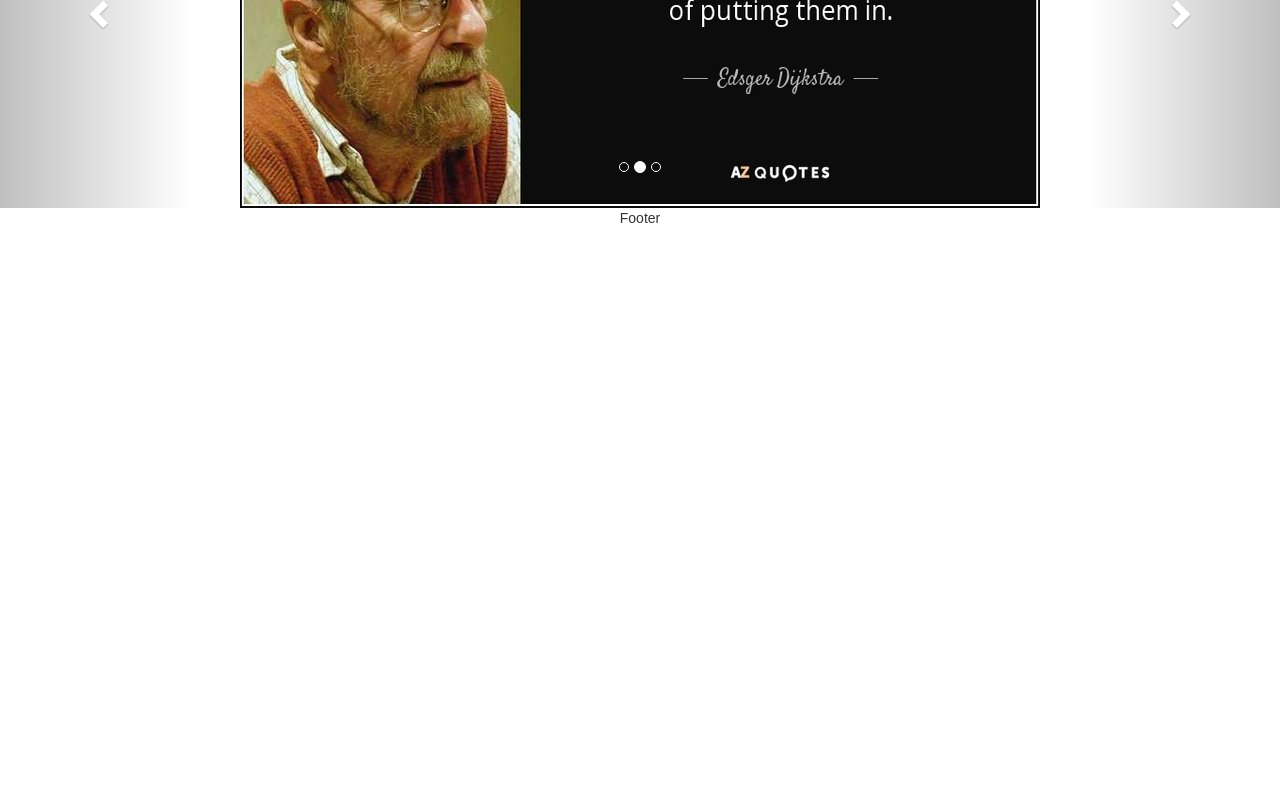
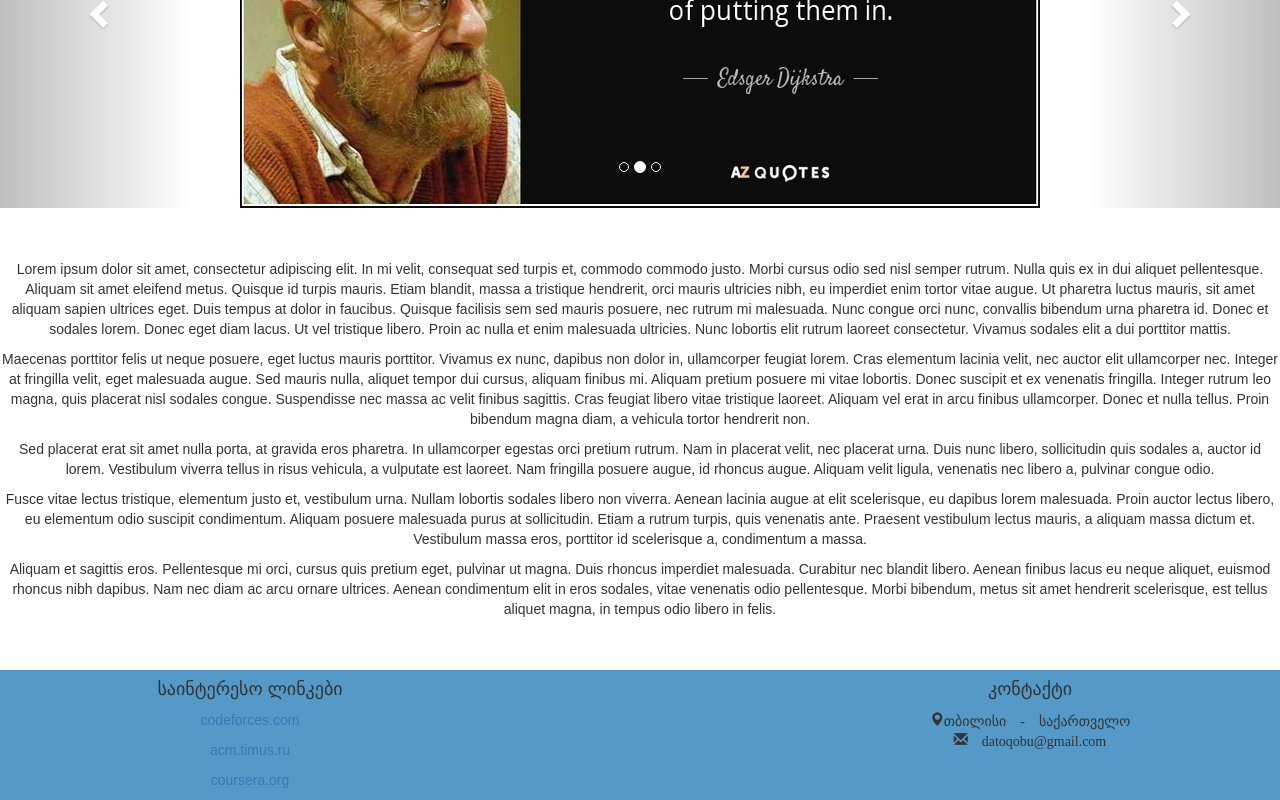
Before and after one commit to Bachelor-Project/web-ui, a React (Create React App) app: page / in a window 1280 px wide. Shown: the part 264-1064 px from the top of the page. Before the commit the page ends 800 px from the top, so only its background shows below. Built offline with nearby package versions, Linux system fonts and the light colour scheme.

Commit message:
Add Footer and TextMessage on home page

```diff
--- a/public/index.html
+++ b/public/index.html
@@ -18,8 +18,8 @@
     <title>BP</title>
   </head>
   <body>
-    <div id="navbar"></div>
-    <div id="home_slider"></div>
+    <div id="root"></div>
+
     <!--
       This HTML file is a template.
       If you open it directly in the browser, you will see an empty page.
--- a/src/components/app/App.jsx
+++ b/src/components/app/App.jsx
@@ -3,16 +3,17 @@ import './App.css';
 import React, { Component } from 'react';
 import MyNavbar from '../navbar/MyNavbar';
 import HomeCarousel from '../carousel/HomeCarousel';
+import TextMessage from '../textplain/TextMessage';
 import Footer from '../footer/Footer';
-
 
 class App extends Component {
 
   render() {
     return (
       <div className="App">
-        <MyNavbar brand="ალგორითმი" home="მთავარი" tag1="ამოცანები" tag2="თეორია" righttag1="ავტორიზაცია" righttag2="რეგისტრაცია"/>
+        <MyNavbar brand="ალგორითმი" home="მთავარი" menu1="ამოცანები" menu2="თეორია" info="ინფორმაცია" right_menu1="ავტორიზაცია / რეგისტრაცია" />
         <HomeCarousel />
+        <TextMessage />
         <Footer />
       </div>
     );
--- a/src/components/footer/Footer.jsx
+++ b/src/components/footer/Footer.jsx
@@ -1,12 +1,31 @@
 import React, { Component } from 'react';
+import {Grid, Row, Col, Clearfix} from 'react-bootstrap';
+import {Glyphicon} from 'react-bootstrap';
+import './style.css';
 
 class Footer extends Component {
 
 	render (){
 		return (
-				<div>
-					<p>Footer</p>
-				</div>
+			<section id="footer" >
+				<Grid>
+				    <Row className="show-grid">
+						<Col sm={6} md={4} className="pull-left">
+							<h4>საინტერესო ლინკები</h4>
+							<p><a href="http://codeforces.com/" target="_blank">codeforces.com</a></p>
+							<p><a href="http://acm.timus.ru/" target="_blank">acm.timus.ru</a></p>
+							<p><a href="https://www.coursera.org/" target="_blank">coursera.org</a></p>
+						</Col>
+						<Col sm={6} md={4} className="pull-right">
+							<h4>კონტაქტი</h4>
+							<div className="contact-info">
+								<Glyphicon glyph="map-marker">თბილისი - საქართველო</Glyphicon><br/>
+								<Glyphicon glyph="envelope"> datoqobu@gmail.com</Glyphicon>
+							</div>
+						</Col>
+				    </Row>
+			  	</Grid>
+			  </section>
 		)
 	};
 }
--- /dev/null
+++ b/src/components/footer/style.css
@@ -0,0 +1,3 @@
+#footer {
+	background: #5499C7;
+}
--- a/src/components/navbar/MyNavbar.jsx
+++ b/src/components/navbar/MyNavbar.jsx
@@ -10,20 +10,25 @@ class MyNavbar extends Component {
         super(props);
 
         this.onHomeClick = this.onHomeClick.bind(this);
-        this.onTag1Click = this.onTag1Click.bind(this);
-        this.onTag2Click = this.onTag2Click.bind(this);
+        this.onTasksClick = this.onTasksClick.bind(this);
+        this.onTopicsClick = this.onTopicsClick.bind(this);
     }
 
     onHomeClick() {
         alert("Home");
     }
 
-    onTag1Click() {
+    onTasksClick() {
         alert("hashHistory.push(page 1);");
         hashHistory.push("page 1");
     }
 
-    onTag2Click() {
+    onTopicsClick() {
+        alert("hashHistory.push(page 2);");
+        hashHistory.push("page 2");
+    }
+
+    onInfoClick() {
         alert("hashHistory.push(page 2);");
         hashHistory.push("page 2");
     }
@@ -41,11 +46,12 @@ class MyNavbar extends Component {
                     <Navbar.Collapse>
                     <Nav>
                         <NavItem eventKey={1} href="#" onClick={this.onHomeClick} active ><Glyphicon glyph="home" />   {this.props.home}</NavItem>
-                        <NavItem eventKey={2} href="#" onClick={this.onTag1Click} ><Glyphicon glyph="pencil" />  {this.props.tag1}</NavItem>
-                        <NavItem eventKey={3} href="#" onClick={this.onTag2Click} ><Glyphicon glyph="book" />  {this.props.tag2}</NavItem>
+                        <NavItem eventKey={2} href="#" onClick={this.onTasksClick} ><Glyphicon glyph="pencil" />  {this.props.menu1}</NavItem>
+                        <NavItem eventKey={3} href="#" onClick={this.onTopicsClick} ><Glyphicon glyph="book" />  {this.props.menu2}</NavItem>
+                        <NavItem eventKey={4} href="#" onClick={this.onInfoClick} ><Glyphicon glyph="info-sign" />   {this.props.info}</NavItem>
                     </Nav>
                     <Nav pullRight>
-                        <NavItem eventKey={4} href="#"><Glyphicon glyph="user" />    {this.props.righttag1} / {this.props.righttag2}</NavItem>
+                        <NavItem eventKey={4} href="#"><Glyphicon glyph="user" />  {this.props.right_menu1}</NavItem>
                     </Nav>
                     </Navbar.Collapse>
                 </Navbar>
--- /dev/null
+++ b/src/components/textplain/TextMessage.jsx
@@ -0,0 +1,34 @@
+import React, {Component} from 'react';
+import './style.css';
+
+class TextMessage extends Component {
+
+	render (){
+		return (
+				<div id="text">
+		      <p>
+		        Lorem ipsum dolor sit amet, consectetur adipiscing elit. In mi velit, consequat sed turpis et, commodo commodo justo. Morbi cursus odio sed nisl semper rutrum. Nulla quis ex in dui aliquet pellentesque. Aliquam sit amet eleifend metus. Quisque id turpis mauris. Etiam blandit, massa a tristique hendrerit, orci mauris ultricies nibh, eu imperdiet enim tortor vitae augue. Ut pharetra luctus mauris, sit amet aliquam sapien ultrices eget. Duis tempus at dolor in faucibus. Quisque facilisis sem sed mauris posuere, nec rutrum mi malesuada. Nunc congue orci nunc, convallis bibendum urna pharetra id. Donec et sodales lorem. Donec eget diam lacus. Ut vel tristique libero. Proin ac nulla et enim malesuada ultricies. Nunc lobortis elit rutrum laoreet consectetur. Vivamus sodales elit a dui porttitor mattis.
+		      </p>
+
+		      <p>
+		        Maecenas porttitor felis ut neque posuere, eget luctus mauris porttitor. Vivamus ex nunc, dapibus non dolor in, ullamcorper feugiat lorem. Cras elementum lacinia velit, nec auctor elit ullamcorper nec. Integer at fringilla velit, eget malesuada augue. Sed mauris nulla, aliquet tempor dui cursus, aliquam finibus mi. Aliquam pretium posuere mi vitae lobortis. Donec suscipit et ex venenatis fringilla. Integer rutrum leo magna, quis placerat nisl sodales congue. Suspendisse nec massa ac velit finibus sagittis. Cras feugiat libero vitae tristique laoreet. Aliquam vel erat in arcu finibus ullamcorper. Donec et nulla tellus. Proin bibendum magna diam, a vehicula tortor hendrerit non.
+		      </p>
+
+		      <p>
+		        Sed placerat erat sit amet nulla porta, at gravida eros pharetra. In ullamcorper egestas orci pretium rutrum. Nam in placerat velit, nec placerat urna. Duis nunc libero, sollicitudin quis sodales a, auctor id lorem. Vestibulum viverra tellus in risus vehicula, a vulputate est laoreet. Nam fringilla posuere augue, id rhoncus augue. Aliquam velit ligula, venenatis nec libero a, pulvinar congue odio.
+		      </p>
+
+		      <p>
+		        Fusce vitae lectus tristique, elementum justo et, vestibulum urna. Nullam lobortis sodales libero non viverra. Aenean lacinia augue at elit scelerisque, eu dapibus lorem malesuada. Proin auctor lectus libero, eu elementum odio suscipit condimentum. Aliquam posuere malesuada purus at sollicitudin. Etiam a rutrum turpis, quis venenatis ante. Praesent vestibulum lectus mauris, a aliquam massa dictum et. Vestibulum massa eros, porttitor id scelerisque a, condimentum a massa.
+		      </p>
+
+		      <p>
+		        Aliquam et sagittis eros. Pellentesque mi orci, cursus quis pretium eget, pulvinar ut magna. Duis rhoncus imperdiet malesuada. Curabitur nec blandit libero. Aenean finibus lacus eu neque aliquet, euismod rhoncus nibh dapibus. Nam nec diam ac arcu ornare ultrices. Aenean condimentum elit in eros sodales, vitae venenatis odio pellentesque. Morbi bibendum, metus sit amet hendrerit scelerisque, est tellus aliquet magna, in tempus odio libero in felis.
+		      </p>
+		    </div>
+		);
+	}
+}
+
+
+export default TextMessage;
--- /dev/null
+++ b/src/components/textplain/style.css
@@ -0,0 +1,4 @@
+#text {
+	margin-top: 4%;
+	margin-bottom: 4%;
+}
--- a/src/index.js
+++ b/src/index.js
@@ -6,5 +6,5 @@ import './index.css';
 
 ReactDOM.render(
   <App />,
-  document.getElementById('navbar')
+  document.getElementById('root')
 );
```
